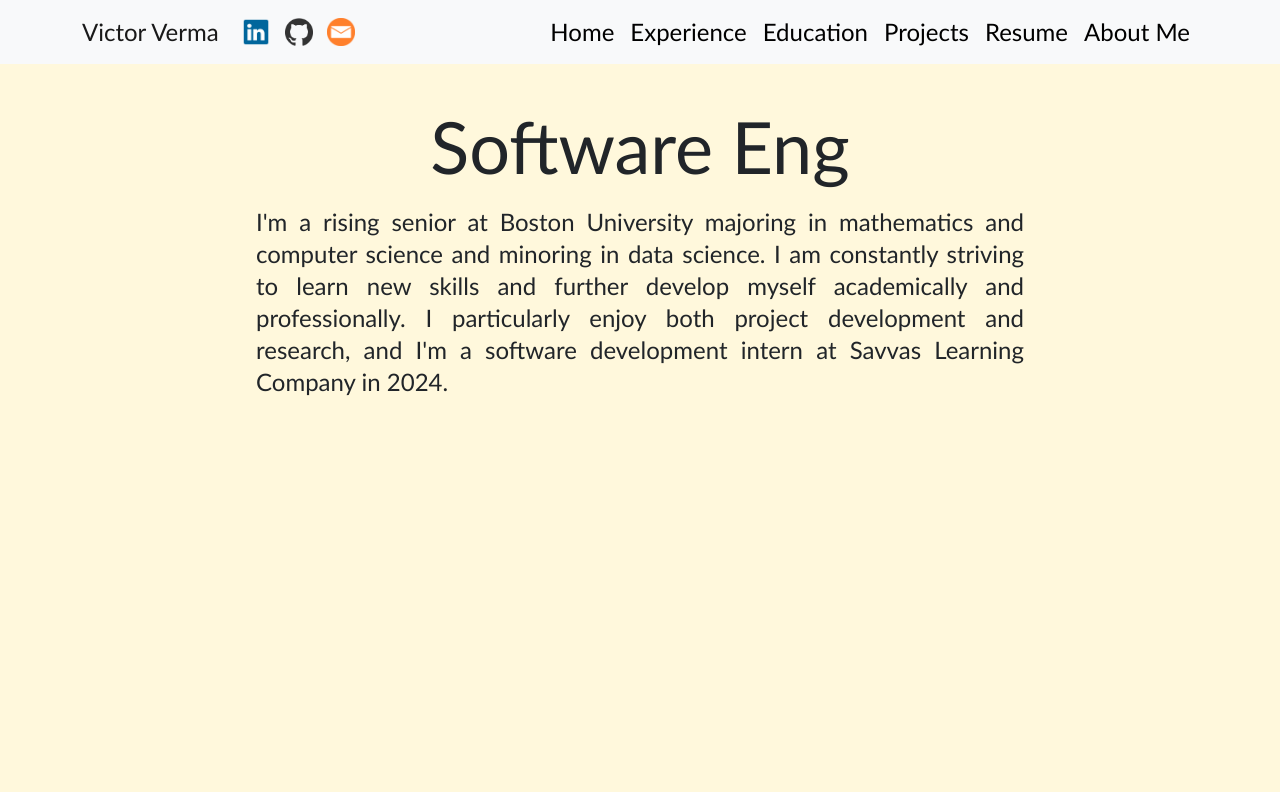
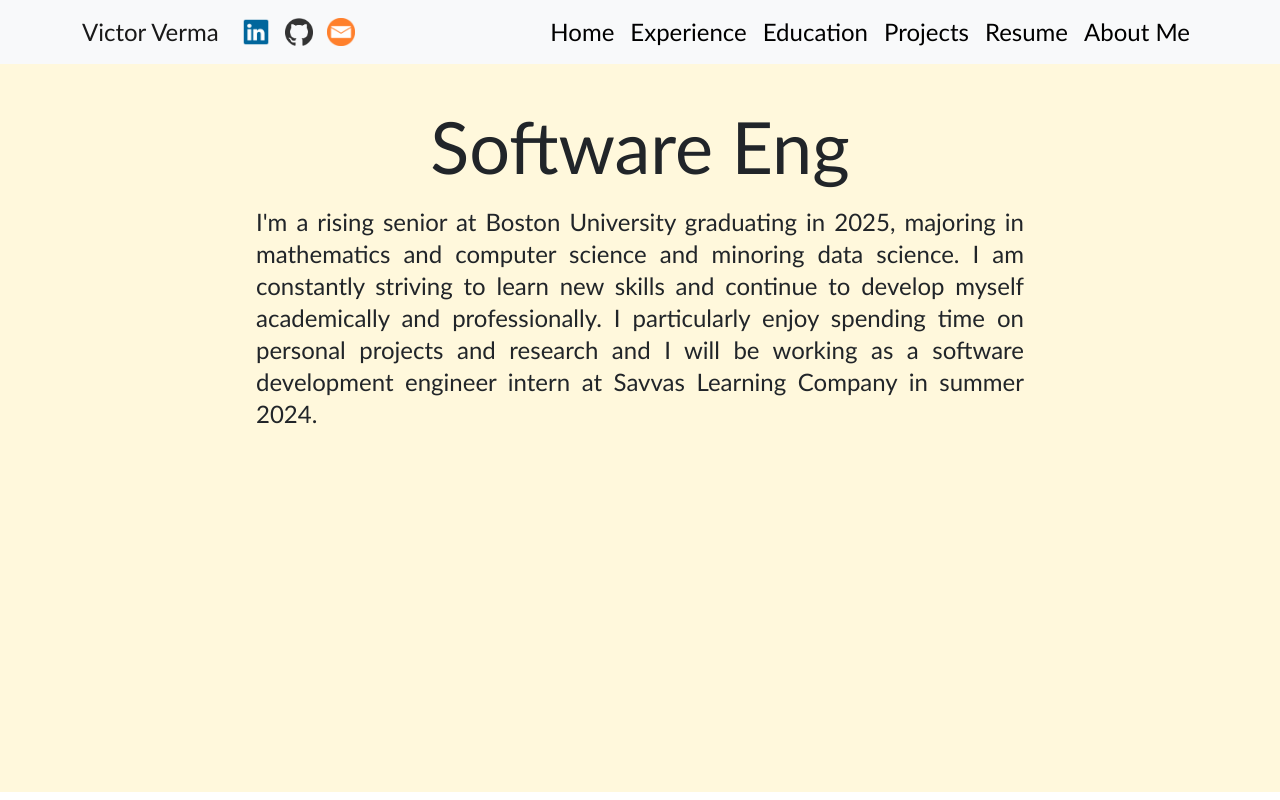
Before and after one commit to victorverma3/Portfolio, a React (Vite) app in the folder frontend/: page / in a window 1280 px wide. Built offline with nearby package versions, Linux system fonts and the light colour scheme; no server answers.

Commit message:
various updates

```diff
--- a/frontend/src/pages/home/Home.tsx
+++ b/frontend/src/pages/home/Home.tsx
@@ -9,13 +9,14 @@ const Home = () => {
             <div className="w-screen min-h-[80vh] mt-20 mb-[-125px] sm:mt-[110px] sm:mb-[-50px]">
                 <HomeTitle />
                 <p className="w-[65vw] m-auto pt-6 text-xl text-justify sm:w-[60vw] sm:text-2xl sm:mb-12 2xl:text-3xl">
-                    I'm a rising senior at Boston University majoring in
-                    mathematics and computer science and minoring in data
-                    science. I am constantly striving to learn new skills and
-                    further develop myself academically and professionally. I
-                    particularly enjoy both project development and research,
-                    and I'm a software development intern at Savvas Learning
-                    Company in 2024.
+                    I'm a rising senior at Boston University graduating in 2025,
+                    majoring in mathematics and computer science and minoring
+                    data science. I am constantly striving to learn new skills
+                    and continue to develop myself academically and
+                    professionally. I particularly enjoy spending time on
+                    personal projects and research and I will be working as a
+                    software development engineer intern at Savvas Learning
+                    Company in summer 2024.
                 </p>
             </div>
             <Footer />
```
Also changed, not shown: frontend/src/images/portfolio.png, 1 other file (tests, documents, lock files or other folders).
